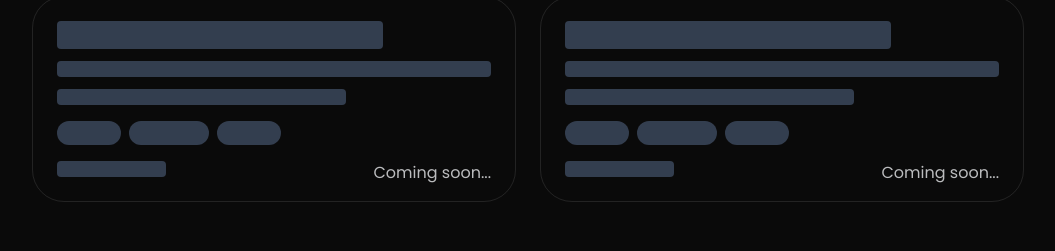
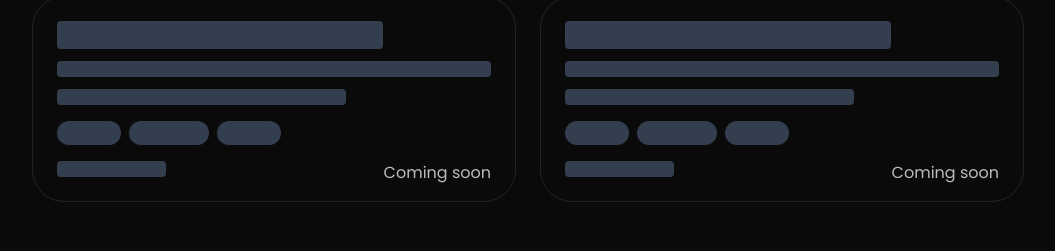
Before and after one commit to miguelFernandez98/Portfolio-MiguelFernandez, a React (Vite) app: page / in a window 1280 px wide. Shown: the part 2564-2815 px from the top of the page, without its empty margins (112-1167 px from the left). Built offline with nearby package versions, Linux system fonts and the light colour scheme.

Commit message:
`Update SkeletonLoader component to accept text prop and use it in Projects component`

```diff
--- a/src/components/atoms/SkeletonLoader.jsx
+++ b/src/components/atoms/SkeletonLoader.jsx
@@ -1,4 +1,4 @@
-export const SkeletonLoader = () => {
+export const SkeletonLoader = ({ text }) => {
   return (
     <section className="">
       <div className="h-7 bg-gray-400 dark:bg-gray-700  rounded mb-3 animate-pulse w-3/4"></div>
@@ -12,7 +12,7 @@ export const SkeletonLoader = () => {
       <div className="w-full flex flex-row justify-between items-center">
         <div className="h-4 bg-gray-400 dark:bg-gray-700 rounded w-1/4 animate-pulse"></div>
         <div className="h-4 w-auto animate-pulse text-gray-500 dark:text-gray-100/80">
-          Coming soon...
+          {text}
         </div>
       </div>
     </section>
--- a/src/components/molecules/Projects.jsx
+++ b/src/components/molecules/Projects.jsx
@@ -23,7 +23,9 @@ export const Projects = ({ isSpanish }) => {
                 className="p-6 rounded-4xl border border-gray-400/20 dark:border-white/10 hover:-translate-y-1 hover:border-blue-500/30 hover:shadow-[0_2px_8px_rgba(59,130,246,0.1)] transition-all"
               >
                 {Object.keys(project).length === 0 ? (
-                  <SkeletonLoader />
+                  <SkeletonLoader
+                    text={currentLang === "en" ? "Coming soon" : "Próximamente"}
+                  />
                 ) : (
                   <>
                     <h3 className="text-xl font-bold mb-2 text-gray-800/90 dark:text-gray-100">
```
